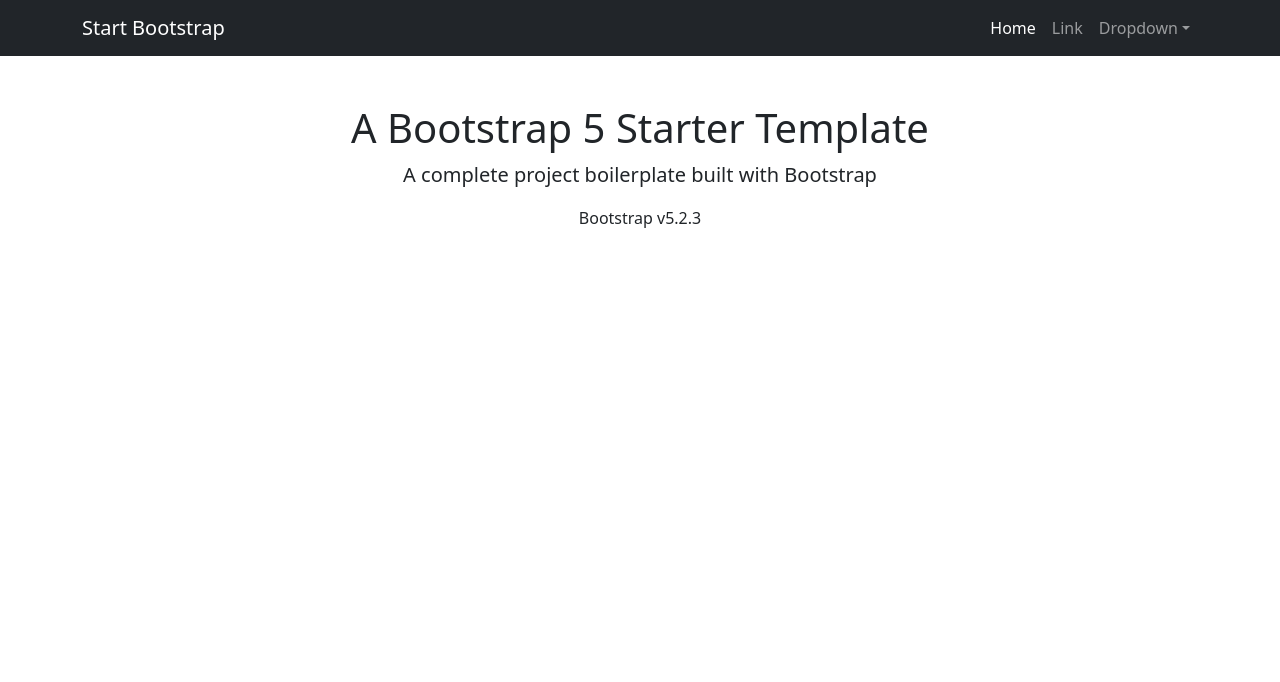
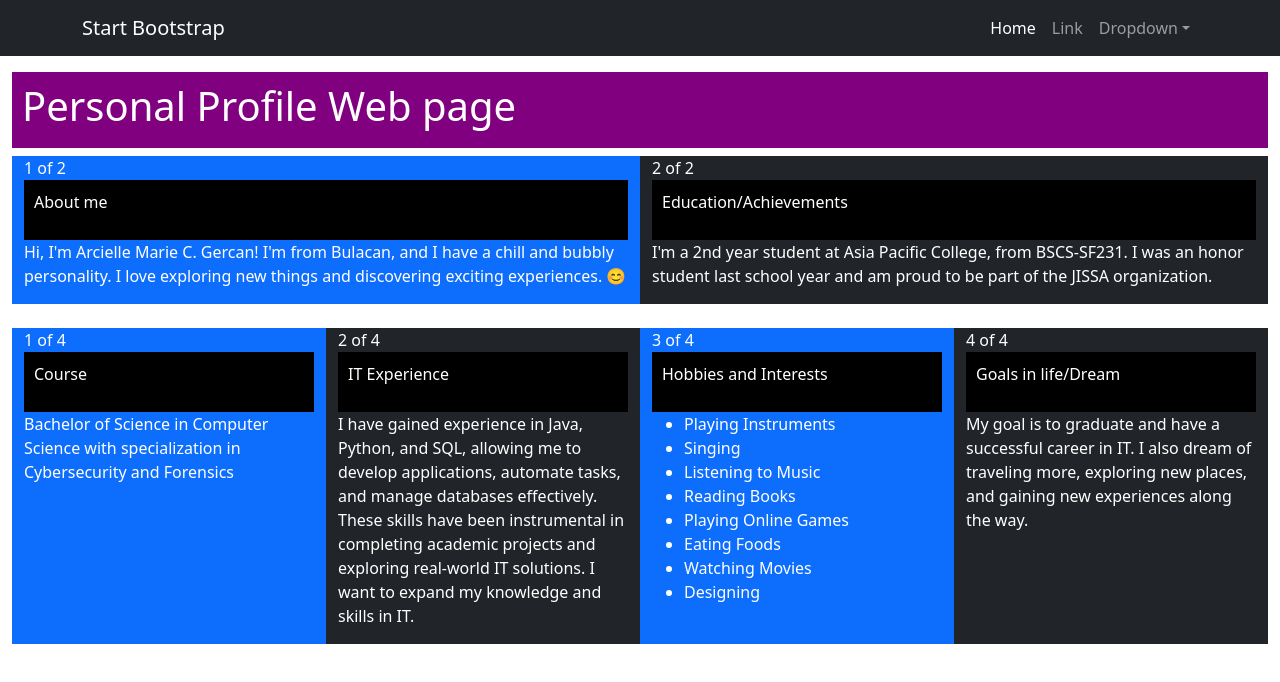
Before and after one commit to ArcielleGercan/-Webprog-SF231-bootstrap-template, a plain HTML site: page sb/index.html in a window 1280 px wide. Drawn offline with nearby package versions, Linux system fonts and the light colour scheme.

Commit message:
updated home page with personal profile info

```diff
--- a/sb/index.html
+++ b/sb/index.html
@@ -35,13 +35,56 @@
             </div>
         </nav>
         <!-- Page content-->
-        <div class="container">
-            <div class="text-center mt-5">
-                <h1>A Bootstrap 5 Starter Template</h1>
-                <p class="lead">A complete project boilerplate built with Bootstrap</p>
-                <p>Bootstrap v5.2.3</p>
+        <div class="container-fluid mt-3">
+            <h1><div style="background-color:purple;color:white;padding: 10px;">
+              <h1>Personal Profile Web page</h1>
+            </div></h1>
+            <div class="container-fluid">
+              <div class="row">
+                <div class="col-md bg-primary text-white">1 of 2 <div style="background-color:black;color:white;padding: 10px;">
+                  <p>About me</p> </div>
+                  <p>Hi, I'm Arcielle Marie C. Gercan!
+                    I'm from Bulacan, and I have a chill and bubbly personality. I love exploring new things and discovering exciting experiences. 😊</p>
+                </div>
+                <div class="col-md bg-dark text-white">2 of 2 <div style="background-color:black;color:white;padding: 10px;">
+                  <p>Education/Achievements</p> </div>
+                  <p>I'm a 2nd year student at Asia Pacific College, from BSCS-SF231. I was an honor student last school year and am proud to be part of the JISSA organization. </p>
+                </div>
+              </div>
             </div>
-        </div>
+            <br>
+
+            <div class="container-fluid">
+              <div class="row">
+                <div class="col-md bg-primary text-white">1 of 4 <div style="background-color:black;color:white;padding: 10px;">
+                  <p>Course</p> </div>
+                  <p> Bachelor of Science in Computer Science with specialization in Cybersecurity and Forensics</p>
+                </div>
+                <div class="col-md bg-dark text-white">2 of 4  <div style="background-color:black;color:white;padding: 10px;">
+                  <p>IT Experience</p> </div>
+                  <p> I have gained experience in Java, Python, and SQL, allowing me to develop applications, automate tasks, and manage databases effectively. These skills have been instrumental in completing academic projects and exploring real-world IT solutions. I want to expand my knowledge and skills in IT.</p>
+               </div>
+                <div class="col-md bg-primary text-white">3 of 4 <div style="background-color:black;color:white;padding: 10px;">
+                  <p>Hobbies and Interests</p> </div>
+                  <ul>
+                    <li>Playing Instruments</li>
+                    <li>Singing</li>
+                    <li>Listening to Music</li>
+                    <li>Reading Books</li>
+                    <li>Playing Online Games</li>
+                    <li>Eating Foods</li>
+                    <li>Watching Movies</li>
+                    <li>Designing</li>
+                  </ul>
+                </div>
+                <div class="col-md bg-dark text-white">4 of 4 <div style="background-color:black;color:white;padding: 10px;">
+                  <p>Goals in life/Dream</p> </div>
+                  <p> My goal is to graduate and have a successful career in IT. I also dream of traveling more, exploring new places, and gaining new experiences along the way.</p>
+               </div>
+              </div>
+            </div>
+          </div>
+
         <!-- Bootstrap core JS-->
         <script src="https://cdn.jsdelivr.net/npm/bootstrap@5.2.3/dist/js/bootstrap.bundle.min.js"></script>
         <!-- Core theme JS-->
```
